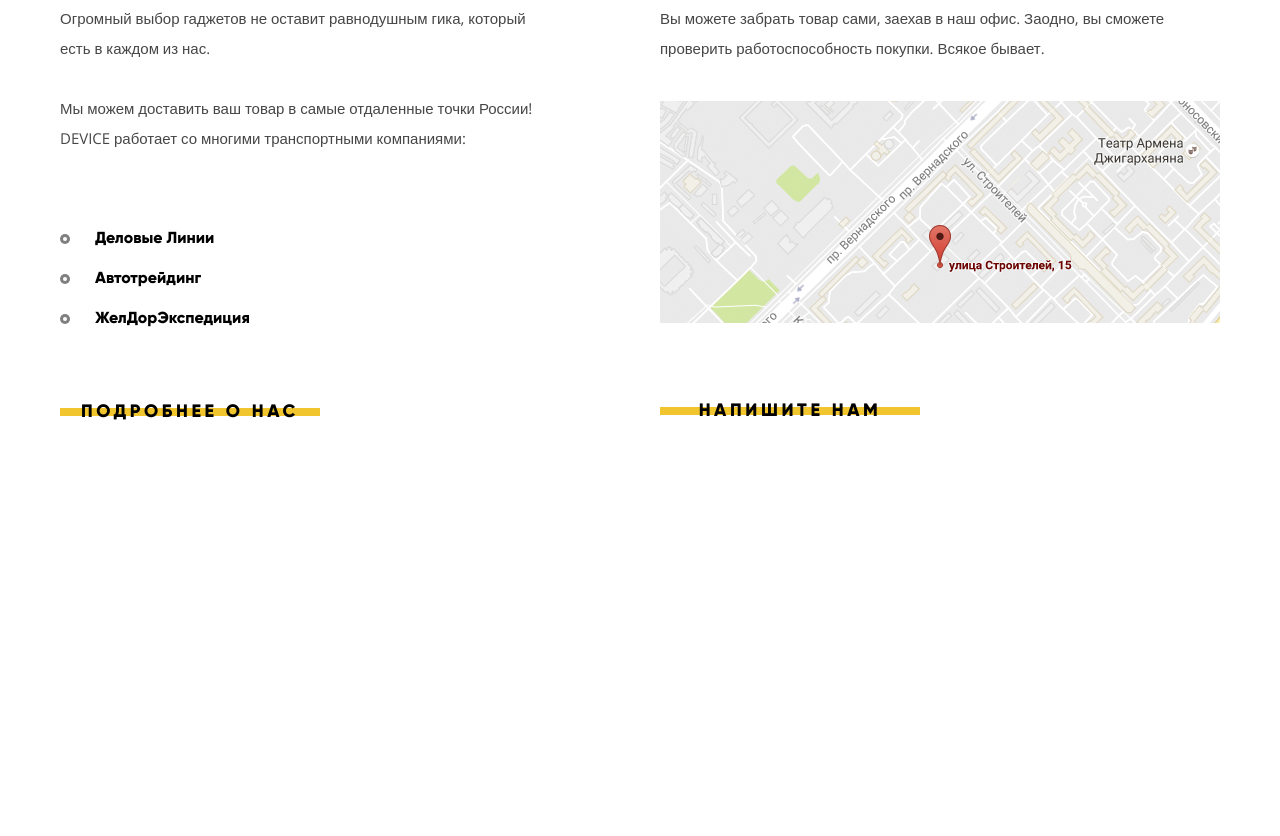
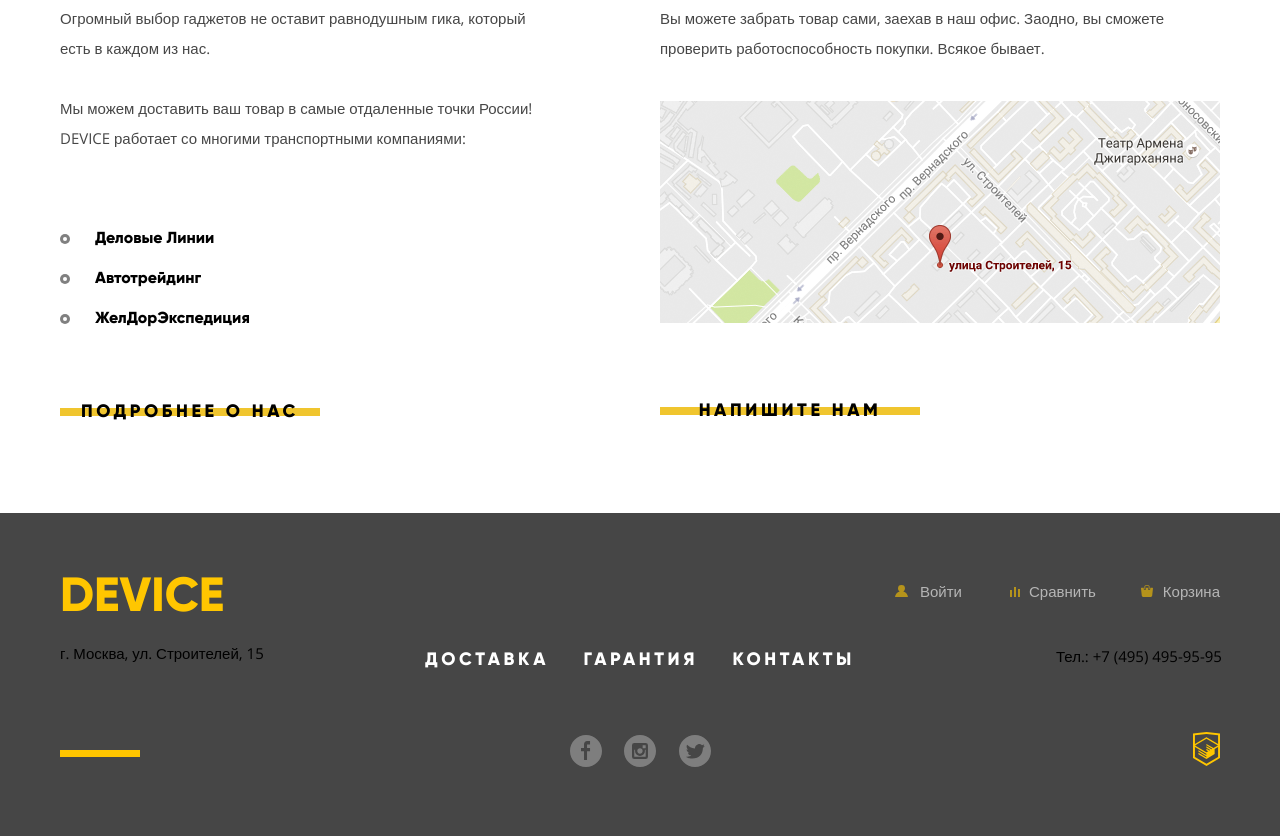
Before and after one commit to hyperg3g/hyperg3g.github.io, a plain HTML site: page device/index.html in a window 1280 px wide. Shown: the part 1941-2777 px from the top of the page. Before the commit the page ends 2454 px from the top, so only its background shows below. Drawn offline with nearby package versions, Linux system fonts and the light colour scheme; files that its build step writes are made by us from their sources.

Commit message:
Finished index page

```diff
--- a/device/css/style.css
+++ b/device/css/style.css
@@ -1046,6 +1046,232 @@ label[for="search-field"]::before {
     transform: scaleY(5);
 }
 
+.main-page-footer {
+    width: 100%;
+    min-height: 323px;
+
+    background-color: #464646;
+}
+
+.footer-wrap {
+    padding-top: 54px;
+    display: flex;
+    justify-content: space-between;
+}
+
+.footer-column-1,
+.footer-column-3 {
+    width: 360px;
+
+    display: flex;
+    flex-direction: column;
+}
+
+.footer-column-2 {
+    width: 440px;
+
+    display: flex;
+    flex-direction: column;
+    align-items: center;
+}
+
+.footer-logo {
+    margin-bottom: 23px;
+    width: 163px;
+
+    position: relative;
+
+    font-family: "Gilroy", "Arial", sans-serif;
+    font-size: 48px;
+    font-weight: 800;
+    color: #ffc600;
+}
+
+.footer-logo::before {
+    content: "";
+
+    position: absolute;
+    top: 183px;
+    left: 0;
+
+    width: 80px;
+    height: 7px;
+
+    background-color: #ffc600;
+}
+
+.footer-column-1 .address,
+.footer-column-3 .phone{
+    margin: 0;
+    padding: 0;
+    width: 210px;
+    font-weight: 300;
+}
+
+.footer-links {
+    margin: 0;
+    padding: 0;
+    margin-top: 82px;
+    margin-bottom: 50px;
+    width: 430px;
+
+    display: flex;
+    justify-content: space-between;
+
+    list-style: none;
+}
+
+.footer-links a {
+    font-family: "Gilroy", "Arial", sans-serif;
+    font-size: 18px;
+    font-weight: 800;
+    letter-spacing: 0.2em;
+    color: #fff;
+    text-transform: uppercase;
+}
+
+.footer-links a:hover {
+    opacity: 0.3;
+}
+
+.footer-links a:focus {
+    opacity: 0.1;
+}
+
+.footer-social {
+    margin: 0;
+    padding: 0;
+    width: 141px;
+    display: flex;
+    justify-content: space-between;
+
+    list-style: none;
+}
+
+.footer-social a {
+    position: relative;
+}
+
+.footer-social a::before {
+    content: "";
+
+    position: absolute;
+
+    width: 32px;
+    height: 32px;
+}
+
+.footer-social li:nth-of-type(1) a::before {
+    top: 16px;;
+    left: 0;
+
+    background-image: url("../img/svg-device/fb.svg");
+    opacity: 0.3;
+}
+
+.footer-social li:nth-of-type(2) a::before {
+    top: 16px;
+    left: -16px;
+
+    background-image: url("../img/svg-device/instagram.svg");
+    opacity: 0.3;
+}
+
+.footer-social li:nth-of-type(3) a::before {
+    top: 16px;
+    left: -32px;
+
+    background-image: url("../img/svg-device/twitter.svg");
+    opacity: 0.3;
+}
+
+.footer-social li a:hover::before {
+    opacity: 1;
+}
+
+.footer-social li a:focus::before {
+    opacity: 0.1;
+}
+
+.footer-column-3 .user-navigation {
+    margin: 0;
+    padding: 0;
+    margin-top: 6px;
+    margin-bottom: 39px;
+
+    display: flex;
+    justify-content: space-between;
+
+    list-style: none;
+}
+
+.user-navigation a {
+    margin: 0;
+    padding: 0;
+
+    color: #fff;
+    opacity: 0.6;
+}
+
+.user-navigation a:hover {
+    opacity: 1;
+}
+
+.user-navigation a:focus {
+    opacity: 0.3;
+}
+
+.user-navigation .login-btn {
+    margin-left: 60px;
+}
+
+.user-navigation .login-btn::before {
+    top: 4px;
+    left: -25px;
+
+    background-image: url("../img/svg-device/user-yellow.svg");
+}
+
+.user-navigation .compare-btn::before {
+    top: 6px;
+    left: -19px;
+
+    background-image: url("../img/svg-device/compare-yellow.svg");
+}
+
+.user-navigation .basket-btn::before {
+    top: 4px;;
+    left: -22px;
+
+    background-image: url("../img/svg-device/cart-yellow.svg");
+}
+
+.footer-column-3 .phone {
+    margin-left: 196px;
+}
+
+.landing-icon {
+    position: relative;
+}
+
+.landing-icon::before {
+    content: "";
+
+    position: absolute;
+    top: 67px;
+    left: 333px;
+
+    width: 27px;
+    height: 35px;
+
+    background-image: url("../img/svg-device/logo-html.svg");
+    background-repeat: no-repeat;
+}
+
+.landing-icon:hover::before {
+    opacity: 0.6;
+}
+
 .visually-hidden:not(:focus):not(:active),
 input[type="checkbox"].visually-hidden,
 input[type="radio"].visually-hidden {
--- a/device/index.html
+++ b/device/index.html
@@ -178,21 +178,19 @@
             </div>
         </section>
         <ul class="logo-list container">
-                <li><a href="#"><img src="img/dji-logo.png" width="260" height="100" alt="dji"></a></li>
-                <li><a href="#"><img src="img/sp-logo.png" width="260" height="100" alt="sp-gadgets"></a></li>
-                <li><a href="#"><img src="img/gopro-logo.png" width="260" height="100" alt="gopro"></a></li>
-                <li><a href="#"><img src="img/vive-logo.png" width="260" height="100" alt=""></a></li>
+            <li><a href="#"><img src="img/dji-logo.png" width="260" height="100" alt="dji"></a></li>
+            <li><a href="#"><img src="img/sp-logo.png" width="260" height="100" alt="sp-gadgets"></a></li>
+            <li><a href="#"><img src="img/gopro-logo.png" width="260" height="100" alt="gopro"></a></li>
+            <li><a href="#"><img src="img/vive-logo.png" width="260" height="100" alt=""></a></li>
         </ul>
         <section class="info-block container">
             <div class="about-block">
                 <h3>О нас</h3>
                 <p>
-                    Огромный выбор гаджетов не оставит равнодушным гика,
-                    который есть в каждом из нас.
+                    Огромный выбор гаджетов не оставит равнодушным гика, который есть в каждом из нас.
                 </p>
                 <p>
-                    Мы можем доставить ваш товар в самые отдаленные точки
-                    России! DEVICE работает со многими транспортными компаниями:
+                    Мы можем доставить ваш товар в самые отдаленные точки России! DEVICE работает со многими транспортными компаниями:
                 </p>
                 <ul class="delivery-ways">
                     <li>Деловые Линии</li>
@@ -204,14 +202,42 @@
             <div class="contacts-block">
                 <h3>Контакты</h3>
                 <p>
-                    Вы можете забрать товар сами, заехав в наш офис. Заодно, вы сможете
-                    проверить работоспособность покупки. Всякое бывает.
+                    Вы можете забрать товар сами, заехав в наш офис. Заодно, вы сможете проверить работоспособность покупки. Всякое бывает.
                 </p>
                 <a href="#"><img src="img/map.png" width="560" height="222" alt="Как добраться"></a>
                 <button class="button write-btn" type="button">Напишите нам</button>
             </div>
         </section>
     </main>
+    <footer class="main-page-footer">
+        <div class="footer-wrap container">
+            <div class="footer-column-1">
+                <span class="footer-logo">DEVICE</span>
+                <p class="address">г. Москва, ул. Строителей, 15</p>
+            </div>
+            <div class="footer-column-2">
+                <ul class="footer-links">
+                    <li><a href="#">Доставка</a></li>
+                    <li><a href="#">Гарантия</a></li>
+                    <li><a href="#">Контакты</a></li>
+                </ul>
+                <ul class="footer-social">
+                    <li><a class="social-btn" href="#"><span class="visually-hidden">Facebook</span></a></li>
+                    <li><a class="social-btn" href="#"><span class="visually-hidden">>Instagram</span></a></li>
+                    <li><a class="social-btn" href="#"><span class="visually-hidden">>Twitter</span></a></li>
+                </ul>
+            </div>
+            <div class="footer-column-3">
+                <ul class="user-navigation">
+                    <li><a class="login-btn" href="#">Войти</a></li>
+                    <li><a class="compare-btn" href="#">Сравнить</a></li>
+                    <li><a class="basket-btn" href="#">Корзина</a></li>
+                </ul>
+                <p class="phone">Тел.: +7 (495) 495-95-95</p>
+                <a class="landing-icon" href="http://htmlacademy.ru"><span class="visually-hidden">HTML Academy</span></a>
+            </div>
+        </div>
+    </footer>
 </body>
 
 </html>
```
Also changed, not shown: device/img/svg-device/cart-yellow.svg (added), device/img/svg-device/compare-yellow.svg (added), device/img/svg-device/user-yellow.svg (added).
